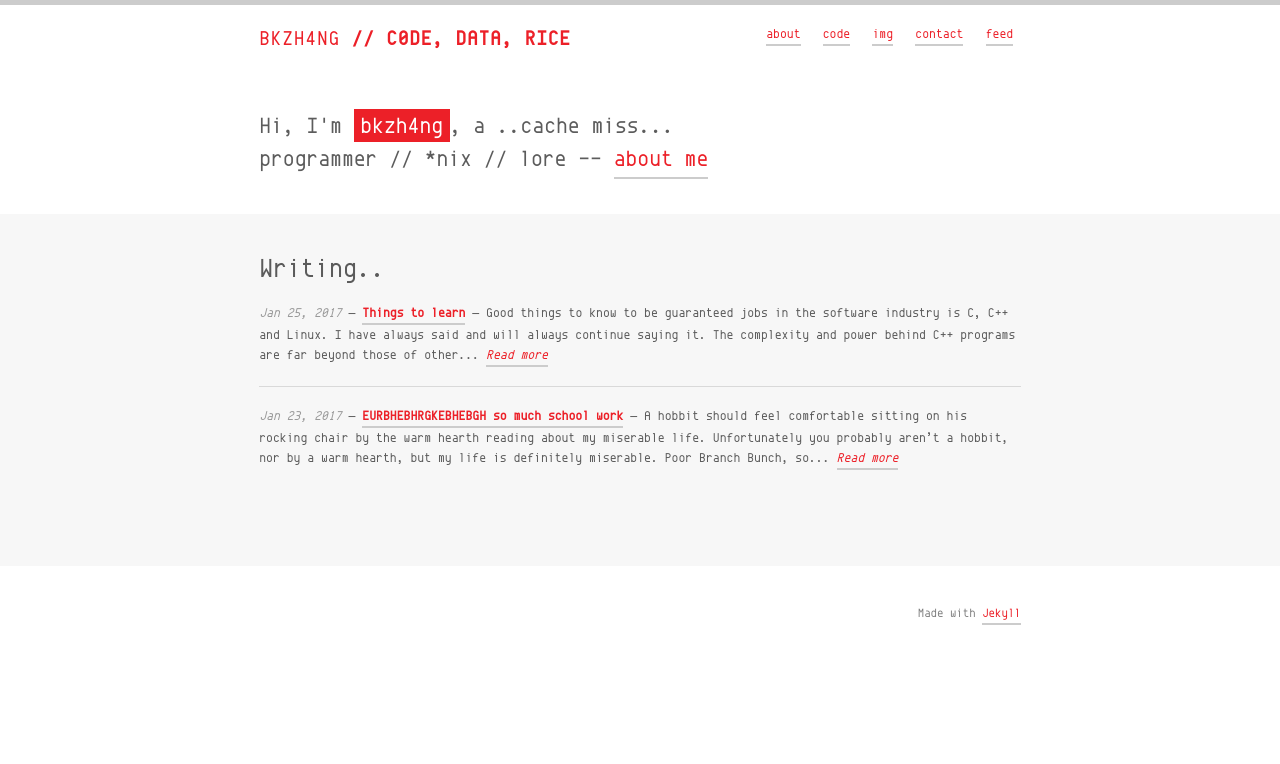
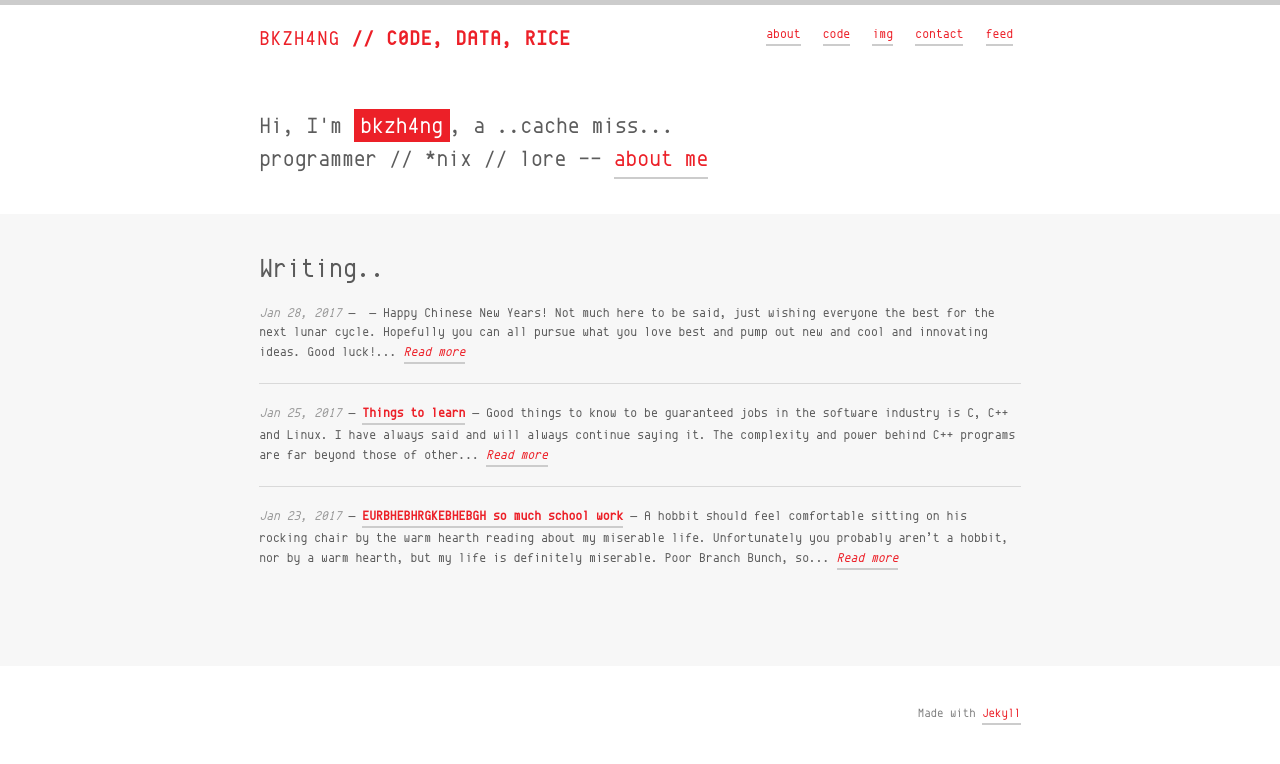
Before and after one commit to bkzhang/bkzhang.github.io, a Jekyll site: the page built from index.html, in a window 1280 px wide. Shown: the top 764 px of the page. Built offline with Jekyll 4.4.1, drawn with Linux system fonts in a browser that asks for light colours; the list of posts is cut into pages by our own code.

Commit message:
new post

```diff
--- a/_config.yml
+++ b/_config.yml
@@ -2,7 +2,7 @@
 # SEO settings
 title: bkzh4ng
 description: "site about hacking, *nix, dotfiles and other rather unrelated things"
-keywords: "ricing, minimalism, nix, unix, arch, gentoo, funtoo, macos, open-source, hack, hacking, dotfiles,  mit, git, code, algorithm, algorithms, theory, data structures, data science, machine learning, deep learning, data, analysis, branch, bunch, university, school, interview, jobs, coding, c, cpp, unix, gnu, python, java"
+keywords: "ricing, minimalism, nix, unix, arch, gentoo, funtoo, macos, open-source, hack, hacking, dotfiles,  mit, git, code, algorithm, algorithms, theory, data structures, data science, machine learning, deep learning, data, analysis, branch, bunch, university, school, interview, jobs, coding, c, cpp, unix, gnu, python, java, other"
 url: #https://bkzhang.github.io
 baseurl: null
 
--- /dev/null
+++ b/_posts/2017-01-27-chinese-new-years.md
@@ -0,0 +1,29 @@
+---
+layout: post
+title "Happy Chinese New Years"
+date: 2017-01-27
+category: other
+keywords: "other"
+comments: true
+---
+
+Happy Chinese New Years! Not much here to be said, just wishing everyone the best for the next lunar cycle. Hopefully you can all pursue what you love best and pump out new and cool and innovating ideas. Good luck!
+{: style="text-align: justify;"}
+<br>
+
+Here's a cool and relavent curl.
+<br>
+
+~~~ bash
+$ curl wttr.in/moon
+~~~
+
+<br>
+
+Also works for weather.
+<br>
+
+~~~ bash
+$ curl wttr.in/Ottawa
+$ curl -s wttr.in/Ottawa | head -7
+~~~
```
